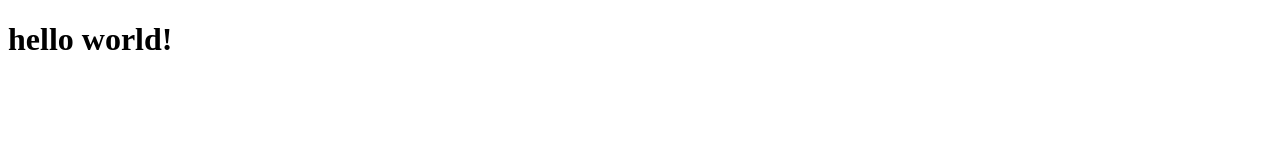
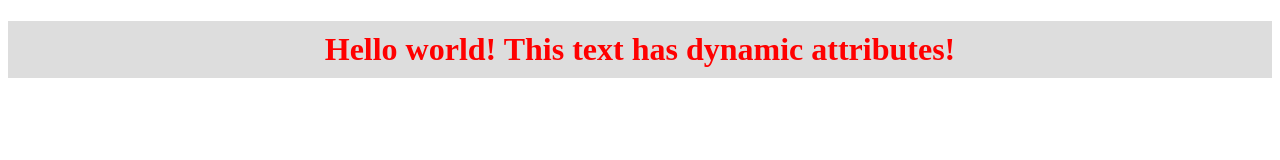
Before and after one commit to rvid19/nimgo.js, a website: page src/test.html in a window 1280 px wide. Drawn offline with Linux system fonts and the light colour scheme.

Commit message:
added project dependencies and dynamic html attibutes

```diff
--- a/src/index.js
+++ b/src/index.js
@@ -1 +1,47 @@
-console.log("hello world!");
+//nimgo query
+function nq(query,all) {
+    if (all) {
+        return document.querySelectorAll(query);
+    } else {
+        return document.querySelector(query);
+    }
+}
+// nimgo dependencies
+var nd = {
+    scope: {},
+    get http() {
+        console.warn("The http dependency currently doesn't work, but it should work in a future release.")
+    }
+};
+
+function nimgo(deps, call) {
+    var list = [];
+    for (const dep of deps) {
+        if (!(dep in nd)) throw new Error(`Unknown dependency: ${dep}`);
+        list.push(nd[dep]);
+    }
+    call(...list);
+}
+
+window.onload = () => {
+    a = setInterval(() => {
+        for (const elem of nq("*",true)) {
+            var list = Array.from(elem.attributes)
+            .filter(a => a.nodeName.startsWith("*"));
+
+            for (const attr of list) {
+                elem[attr.nodeName.substring(1)] = replace(attr.nodeValue);
+            }
+        }
+    }, 10);
+}
+/*-----------------------------------------utils-----------------------------------------*/
+function replace(str) {
+    for (const match of str.matchAll("{{[^{}]+}}")) {
+        str = str.replace(
+            match[0],
+            nd.scope[match[0].replace(/{|}/g, "")] || "none"
+        );
+    }
+    return str;
+}
--- a/src/test.html
+++ b/src/test.html
@@ -6,8 +6,14 @@
     <meta name="viewport" content="width=device-width, initial-scale=1.0">
     <script src="./index.js"></script>
     <title>nimgo.js demo</title>
+    <script>
+        nimgo(["scope", "http"], (scope) => {
+            scope.color  = "red";
+            scope.bg     = "#ddd";
+        });
+    </script>
 </head>
 <body>
-    <h1>hello world!</h1>
+    <h1 *style="background: {{bg}}; color: {{color}}; padding: 10px; text-align: center;">Hello world! This text has dynamic attributes!</h1>
 </body>
 </html>
```
